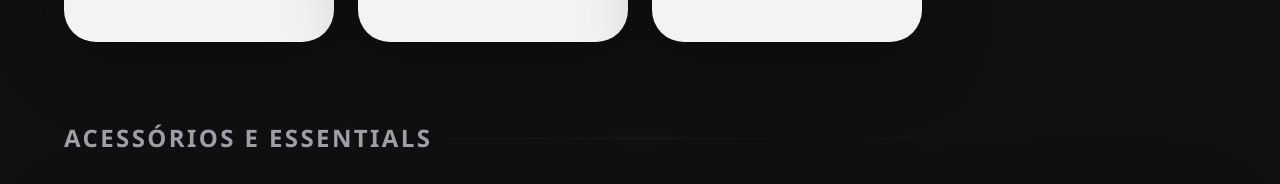
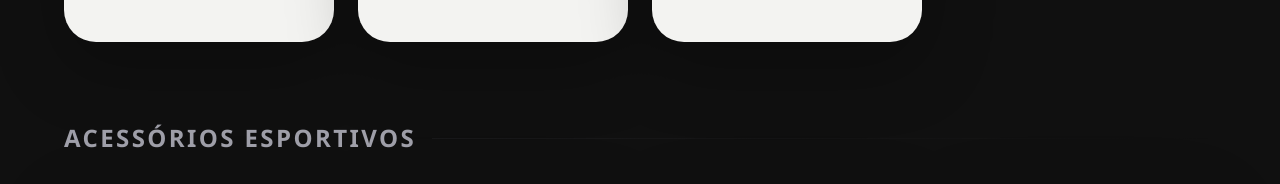
Before and after one commit to oZanella/IFJCaneleirasPersonalizadas, a Next.js app: page / in a window 1280 px wide. Shown: the part 1786-1970 px from the top of the page. Built offline with nearby package versions, Linux system fonts and the light colour scheme.

Commit message:
WIP - Alteração de texto

```diff
--- a/features/landing/ui/components/products-section.tsx
+++ b/features/landing/ui/components/products-section.tsx
@@ -35,7 +35,7 @@ export function ProductsSection() {
         <div>
           <div className="mb-8 flex items-center gap-4">
             <h3 className="text-xl font-bold uppercase tracking-widest text-zinc-400 sm:text-2xl">
-              Acessórios e Essentials
+              Acessórios Esportivos
             </h3>
             <div className="h-px flex-1 bg-linear-to-r from-zinc-700 to-transparent opacity-20" />
           </div>
```
